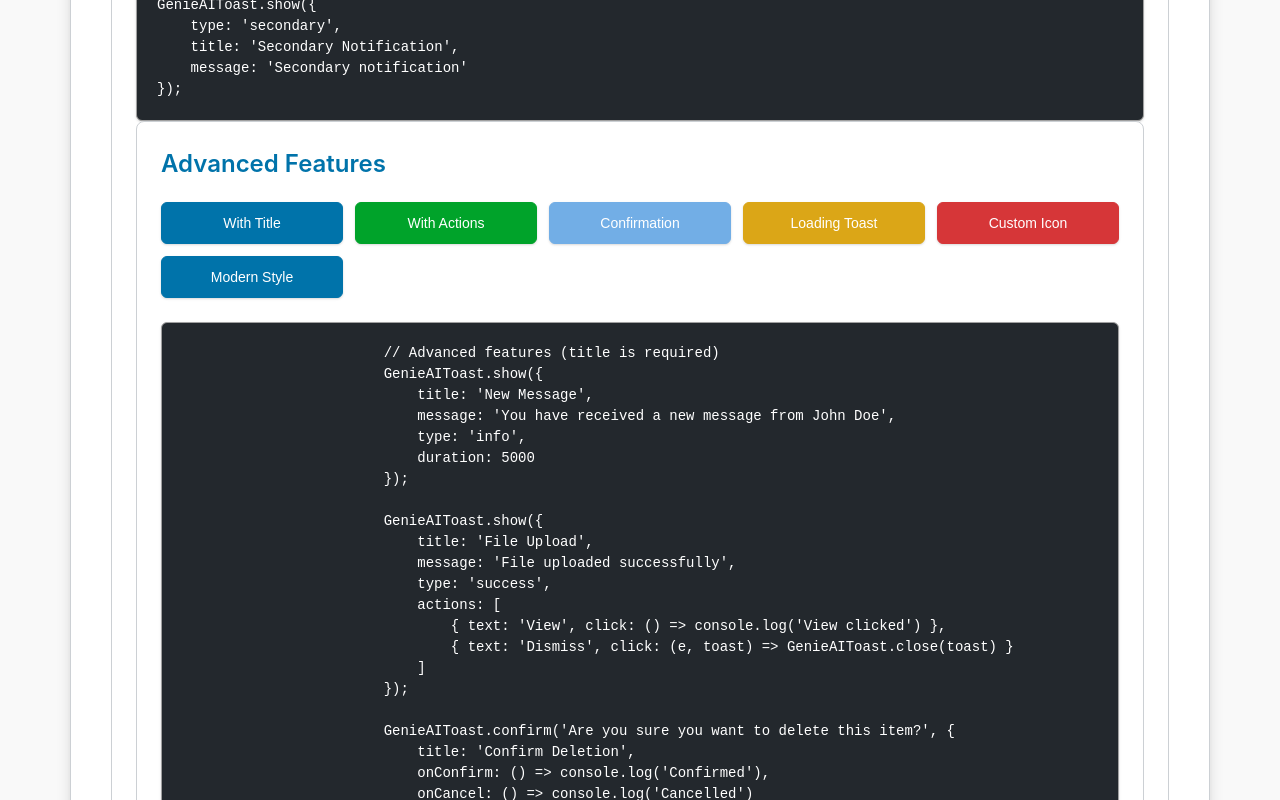
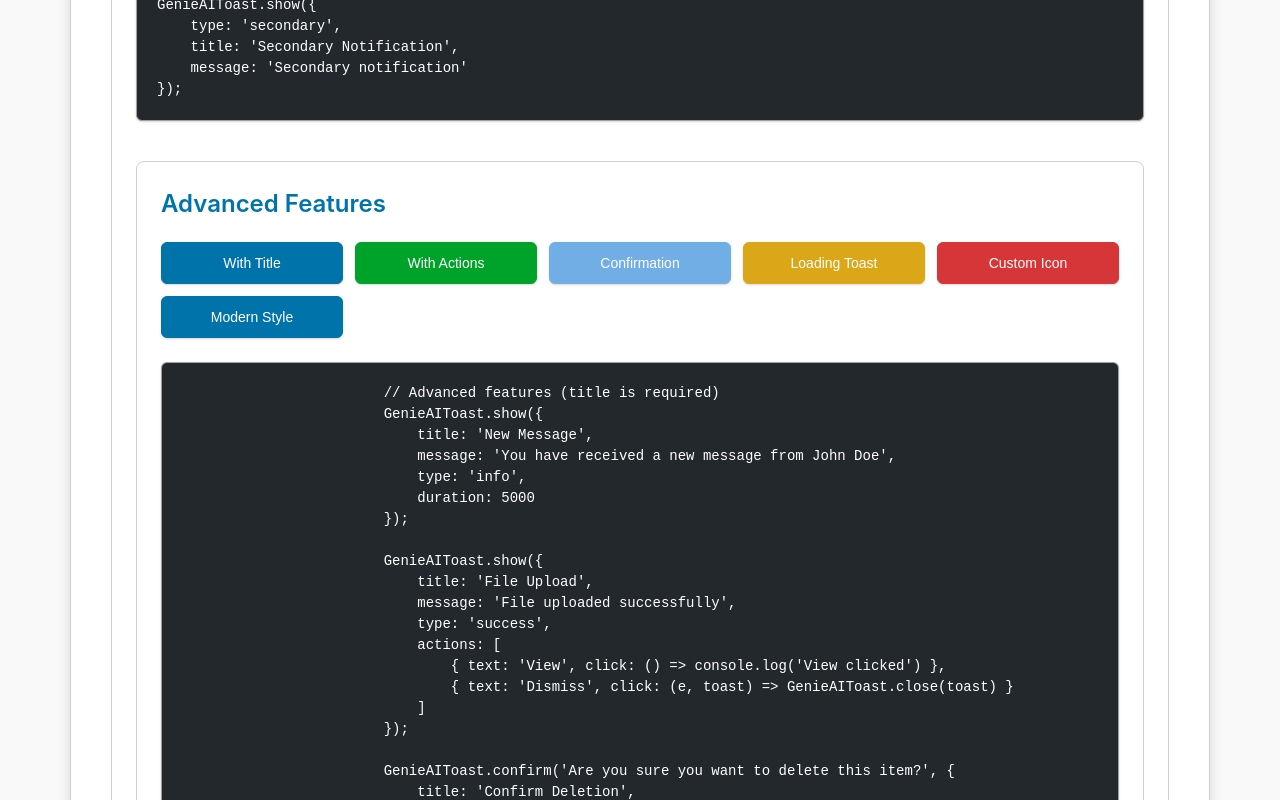
Before and after one commit to harshad-pindoriya/ga-toasts, a plain HTML site: page index.html in a window 1280 px wide. Shown: the part 1380-2180 px from the top of the page. Drawn offline with nearby package versions, Linux system fonts and the light colour scheme.

Commit message:
Add advanced features section styling in index.html
- Introduced a new CSS class for the advanced features section to enhance layout
- Applied margin-top for better spacing in the demo section
- Updated the section element to include the new class for improved styling

```diff
--- a/index.html
+++ b/index.html
@@ -455,6 +455,10 @@
             border: var(--ga-border-1) solid var(--ga-border-light);
         }
 
+        .advanced-features-section{
+            margin-top: var(--ga-space-10) !important;
+        }
+
         .demo-section h2 {
             color: var(--ga-primary);
             margin-bottom: var(--ga-space-5);
@@ -773,7 +777,7 @@ GenieAIToast.show({
 
 
             <!-- Advanced Features -->
-            <section class="demo-section" aria-labelledby="advanced-features">
+            <section class="demo-section advanced-features-section" aria-labelledby="advanced-features">
                 <h2 id="advanced-features">Advanced Features</h2>
                 <div class="button-grid">
                     <button class="demo-btn btn-primary" onclick="showWithTitle()">With Title</button>
```
